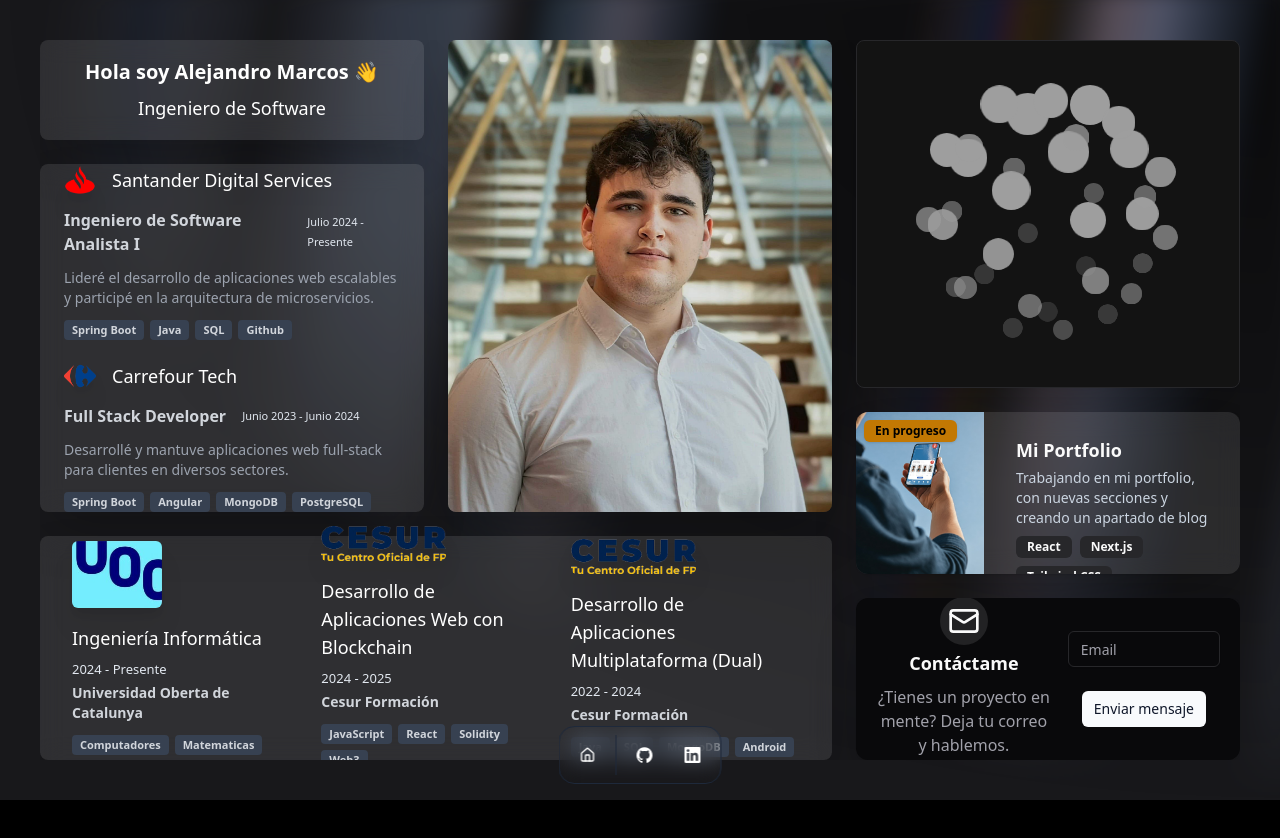
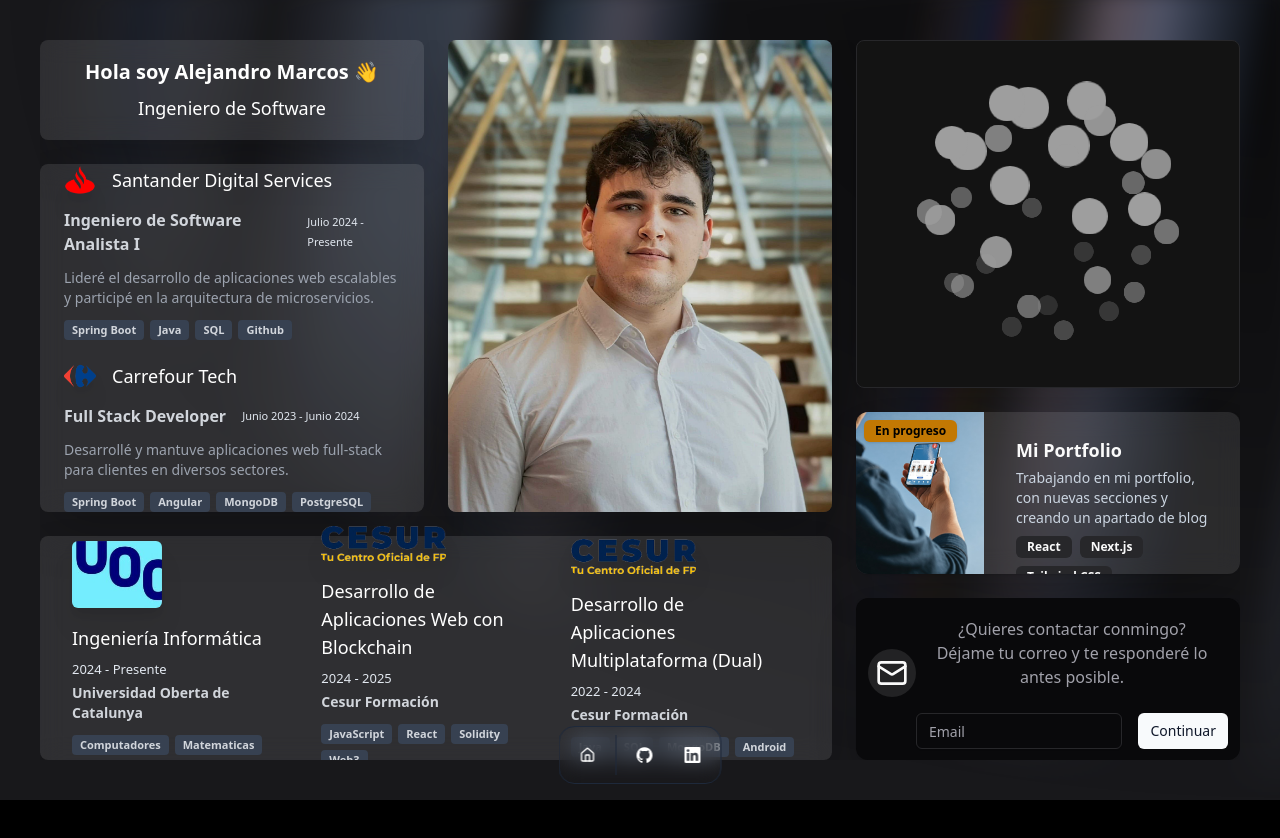
Before and after one commit to Alexma03/my-portfolio, a Next.js app: page / in a window 1280 px wide. Shown: the top 838 px of the page. Built offline with nearby package versions, Linux system fonts and the light colour scheme; no server answers.

Commit message:
Add Supabase client integration and implement contact form functionality in ContactCard component; enhance UI with animations and validation

```diff
--- a/components/ContactCard.tsx
+++ b/components/ContactCard.tsx
@@ -1,29 +1,160 @@
+import { useState } from "react";
 import { Button } from "@/components/ui/button";
 import { Card, CardContent } from "@/components/ui/card";
 import { MailIcon } from "lucide-react";
 import { Input } from "@/components/ui/input";
+import { Textarea } from "@/components/ui/textarea";
+import { AnimatePresence, motion } from "framer-motion";
+import { supabase } from "@/lib/supabaseClient";
 
 export default function ContactCard() {
+  const [email, setEmail] = useState("");
+  const [mensaje, setMessage] = useState("");
+  const [step, setStep] = useState(1);
+
+  // Añadir función para validar email
+  const isValidEmail = (email: string) =>
+    /^[\w-.]+@([\w-]+\.)+[\w-]{2,4}$/.test(email);
+
+  const handleContinue = () => {
+    // Check si el email no está vacío y es válido
+    if (email.trim() !== "" && isValidEmail(email)) {
+      setStep(2);
+    }
+  };
+
+  const handleSend = async () => {
+    const { data, error } = await supabase
+      .from("Mensajes")
+      .insert({ email, mensaje });
+
+    if (error) {
+      console.error("Error al guardar el mensaje:", error);
+    } else {
+      console.log("Mensaje guardado:", data);
+    }
+
+    setStep(3);
+  };
+
+  const handleDelete = () => {
+    setEmail("");
+    setMessage("");
+    setStep(1);
+  };
+
   return (
     <Card className="overflow-hidden h-full w-full">
       <CardContent className="p-0 h-full flex items-center justify-center">
-        <div className="flex flex-col items-center justify-center align-middle h-full py-2 px-3 short-laptop:flex-row">
+        <div className="flex flex-col items-center justify-center h-full w-full py-2 px-3 short-laptop:flex-row">
           <div className="flex flex-col items-center">
-            <div className="p-2 m-1 bg-primary/10 rounded-full">
+            <div className="p-2 mb-3 bg-primary/10 rounded-full">
               <MailIcon className="h-8 w-8 text-primary text-center" />
             </div>
-            <div>
-              <h3 className="text-lg font-semibold">Contáctame</h3>
-              <p className="text-base text-muted-foreground m-2">
-                ¿Tienes un proyecto en mente? Deja tu correo y hablemos.
-              </p>
-            </div>
           </div>
-          <div className="flex flex-col m-2 gap-4 sm:gap-2 sm:flex-row w-full max-w-sm items-center short-laptop:flex-col short-laptop:gap-6">
-            <Input type="email" placeholder="Email" />
-            <Button size="sm" className="whitespace-nowrap">
-              Enviar mensaje
-            </Button>
+          <div className="w-full max-w-md">
+            <AnimatePresence mode="wait">
+              {step === 1 && (
+                <motion.div
+                  key="step1"
+                  initial={{ opacity: 0, y: 10 }}
+                  animate={{ opacity: 1, y: 0 }}
+                  exit={{ opacity: 0, y: -10 }}
+                  transition={{ duration: 0.3 }}
+                  className="flex flex-col gap-4 items-center"
+                >
+                  <p className="text-base text-muted-foreground m-2">
+                    ¿Quieres contactar conmingo? <br /> Déjame tu correo y te responderé lo antes posible.
+                  </p>
+                  <div className="flex flex-row gap-4 w-full">
+                    <Input
+                      type="email"
+                      placeholder="Email"
+                      value={email}
+                      onChange={(e) => setEmail(e.target.value)}
+                      onKeyDown={(e) => {
+                        if (e.key === "Enter") {
+                          e.preventDefault();
+                          handleContinue();
+                        }
+                      }}
+                      className={`flex-1 ${email && !isValidEmail(email) ? "border-red-500" : ""}`} // añade borde rojo si es inválido
+                    />
+                    <Button
+                      size="sm"
+                      className="whitespace-nowrap transition-transform duration-150 ease-in-out active:scale-95"
+                      onClick={handleContinue}
+                    >
+                      Continuar
+                    </Button>
+                  </div>
+                </motion.div>
+              )}
+
+              {step === 2 && (
+                <motion.div
+                  key="step2"
+                  initial={{ opacity: 0, y: 10 }}
+                  animate={{ opacity: 1, y: 0 }}
+                  exit={{ opacity: 0, y: -10 }}
+                  transition={{ duration: 0.3 }}
+                  className="flex flex-col gap-4 items-center"
+                >
+                  <p className="text-base text-muted-foreground">
+                    Correo de contacto: <strong>{email}</strong>
+                  </p>
+                  <Textarea
+                    placeholder="Escribe aquí tu mensaje"
+                    value={mensaje}
+                    onChange={(e) => setMessage(e.target.value)}
+                    className="w-full input resize-none"
+                  />
+                  <div className="flex gap-2 justify-center">
+                    <Button
+                      size="sm"
+                      className="whitespace-nowrap transition-transform duration-150 ease-in-out active:scale-95"
+                      onClick={handleSend}
+                    >
+                      Enviar mensaje
+                    </Button>
+                    <Button
+                      size="sm"
+                      variant="destructive"
+                      className="whitespace-nowrap transition-transform duration-150 ease-in-out active:scale-95"
+                      onClick={handleDelete}
+                    >
+                      Eliminar
+                    </Button>
+                  </div>
+                </motion.div>
+              )}
+
+              {step === 3 && (
+                <motion.div
+                  key="step3"
+                  initial={{ opacity: 0, y: 10 }}
+                  animate={{ opacity: 1, y: 0 }}
+                  exit={{ opacity: 0, y: -10 }}
+                  transition={{ duration: 0.3 }}
+                  className="flex flex-col gap-4 items-center"
+                >
+                  <p className="text-sm mb-2">
+                    Mensaje enviado por: <strong>{email}</strong>
+                  </p>
+                  <p className="text-base mb-4">{mensaje}</p>
+                  <Button
+                    size="sm"
+                    className="whitespace-nowrap transition-transform duration-150 ease-in-out active:scale-95"
+                    onClick={() => {
+                      setMessage("");
+                      setStep(1);
+                    }}
+                  >
+                    Enviar otro mensaje
+                  </Button>
+                </motion.div>
+              )}
+            </AnimatePresence>
           </div>
         </div>
       </CardContent>
--- a/components/IconCloud.tsx
+++ b/components/IconCloud.tsx
@@ -6,14 +6,12 @@ const slugs = [
   "dart",
   "python",
   "cloudflare",
-  "java",
   "react",
   "flutter",
   "android",
   "html5",
   "css3",
   "nextdotjs",
-  "amazonaws",
   "postgresql",
   "firebase",
   "nginx",
@@ -23,7 +21,6 @@ const slugs = [
   "jira",
   "github",
   "gitlab",
-  "visualstudiocode",
   "androidstudio",
   "sonarqube",
   "figma",
--- a/components/NameCard.tsx
+++ b/components/NameCard.tsx
@@ -4,7 +4,7 @@ export function NameCard() {
   return (
     <div className="w-full h-full flex flex-col justify-center items-center gap-2 bg-white bg-opacity-10 text-white rounded-lg lg:my-8 my-6 2xl:my-8">
       <h1 className="text-xl font-bold sm:text-2xl md:text-2xl xl:text-xl 2xl:text-3xl">Hola soy Alejandro Marcos 👋</h1>
-      <h2 className="text-lg font-medium">Ingeniero de Software</h2>
+      <h2 className="text-lg font-medium 2xl:text-xl wide-screen:text2x">Ingeniero de Software</h2>
     </div>
   );
 }
--- a/components/StudiesTimeline.tsx
+++ b/components/StudiesTimeline.tsx
@@ -16,7 +16,6 @@ export default function StudiesTimeline() {
   }, []);
 
   useEffect(() => {
-    console.log('Screen width changed:', screenWidth);
     setStudiesData(getStudies(screenWidth));
   }, [screenWidth]);
 
--- /dev/null
+++ b/components/ui/textarea.tsx
@@ -0,0 +1,22 @@
+import * as React from "react"
+
+import { cn } from "@/lib/utils"
+
+const Textarea = React.forwardRef<
+  HTMLTextAreaElement,
+  React.ComponentProps<"textarea">
+>(({ className, ...props }, ref) => {
+  return (
+    <textarea
+      className={cn(
+        "flex min-h-[60px] w-full rounded-md border border-input bg-transparent px-3 py-2 text-base shadow-sm placeholder:text-muted-foreground focus-visible:outline-none focus-visible:ring-1 focus-visible:ring-ring disabled:cursor-not-allowed disabled:opacity-50 md:text-sm",
+        className
+      )}
+      ref={ref}
+      {...props}
+    />
+  )
+})
+Textarea.displayName = "Textarea"
+
+export { Textarea }
--- /dev/null
+++ b/lib/supabaseClient.ts
@@ -0,0 +1,6 @@
+import { createClient } from "@supabase/supabase-js";
+
+const supabaseUrl = process.env.NEXT_PUBLIC_SUPABASE_URL!;
+const supabaseAnonKey = process.env.NEXT_PUBLIC_SUPABASE_ANON_KEY!;
+
+export const supabase = createClient(supabaseUrl, supabaseAnonKey);
--- a/package.json
+++ b/package.json
@@ -15,6 +15,7 @@
     "@radix-ui/react-separator": "^1.1.0",
     "@radix-ui/react-slot": "^1.1.0",
     "@radix-ui/react-tooltip": "^1.1.2",
+    "@supabase/supabase-js": "^2.48.1",
     "@tsparticles/engine": "^3.5.0",
     "@tsparticles/react": "^3.0.0",
     "@tsparticles/slim": "^3.5.0",
```
Also changed, not shown: 1 other file (tests, documents, lock files or other folders).
